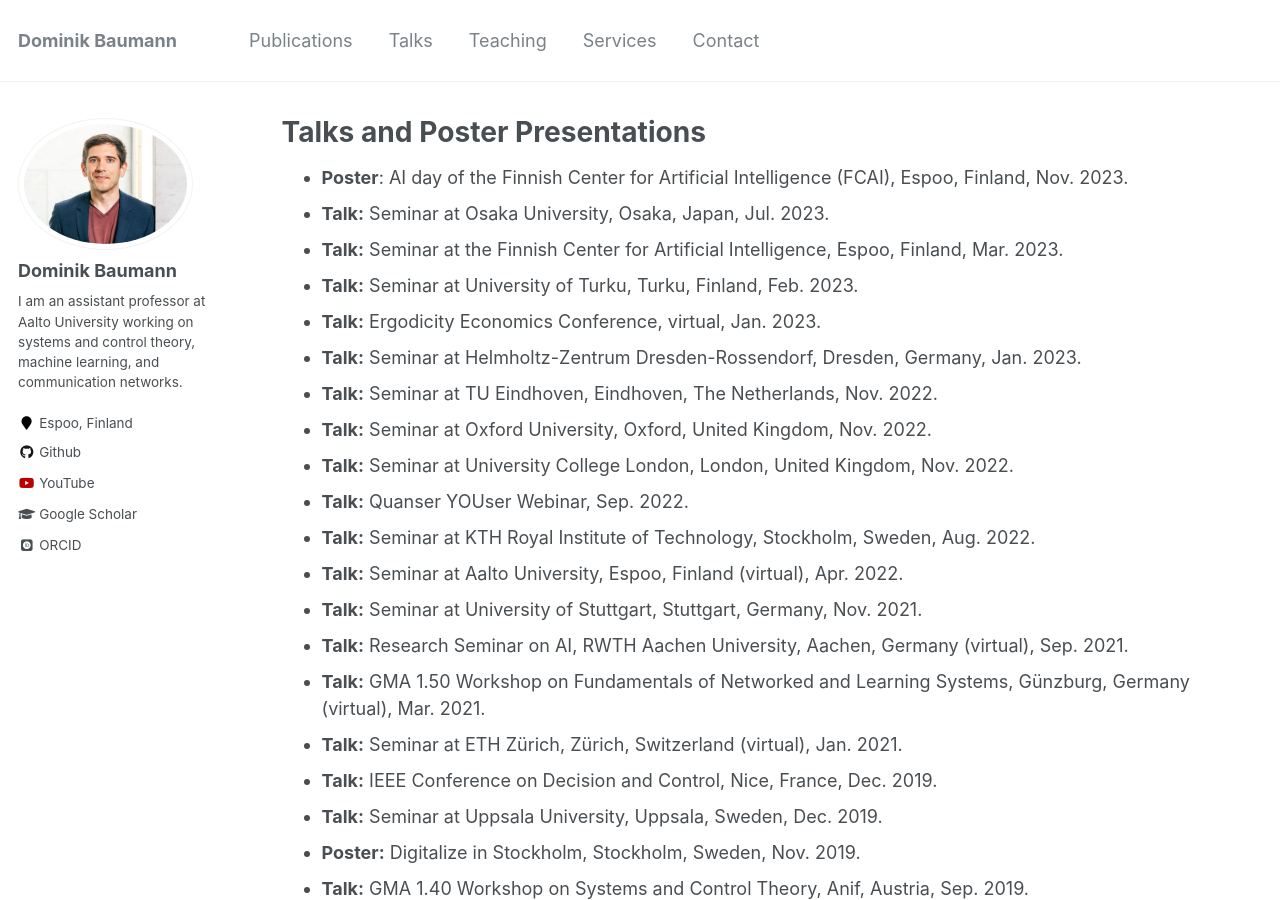
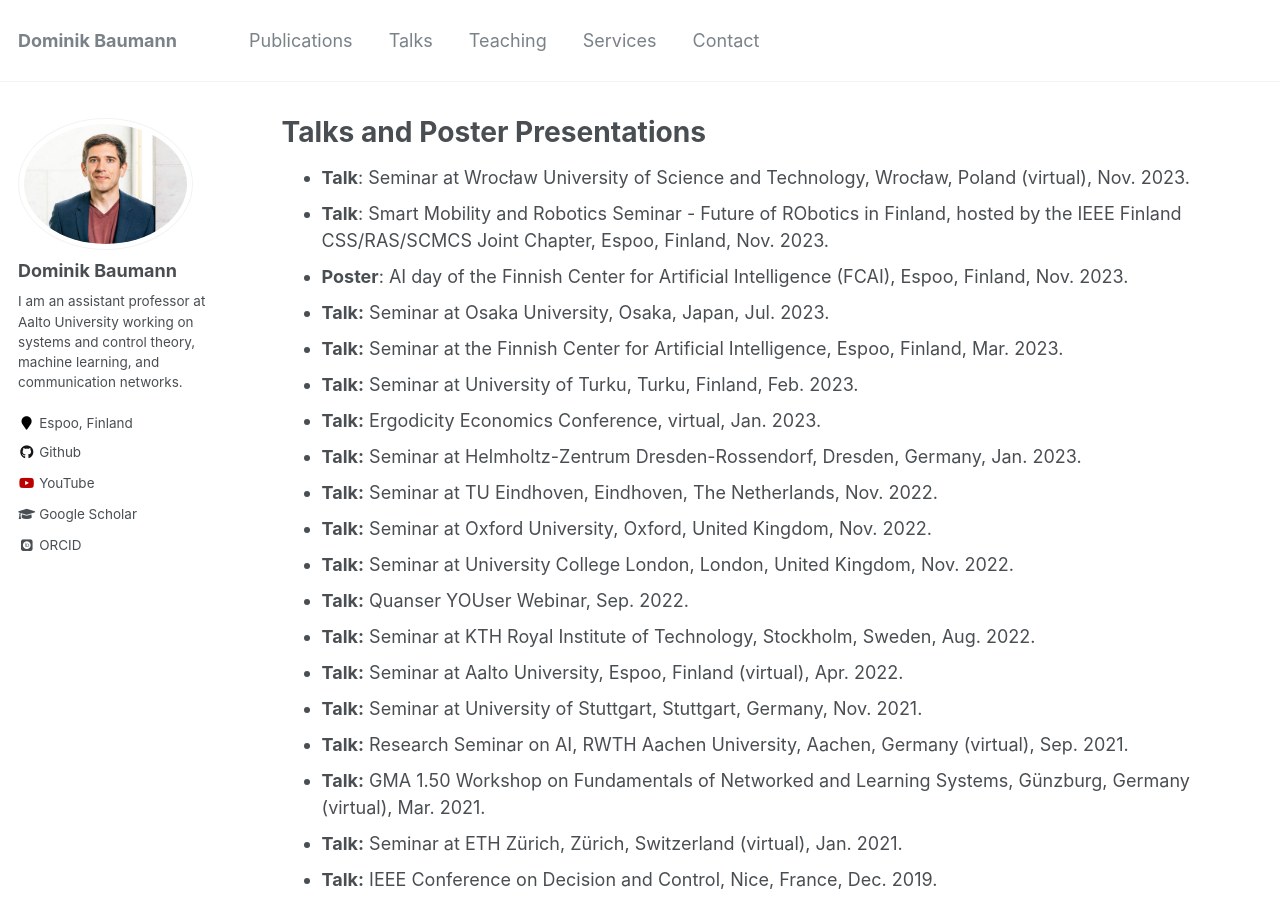
Before and after one commit to baumanndominik/baumanndominik.github.io, a Jekyll site: the page built from _pages/talks.md, in a window 1280 px wide and 900 px high. Built offline with Jekyll 4.4.1, drawn with Linux system fonts in a browser that asks for light colours; some web fonts are replaced.

Commit message:
new talks

```diff
--- a/_pages/talks.md
+++ b/_pages/talks.md
@@ -5,6 +5,8 @@ permalink: /talks/
 author_profile: true
 ---
 
+* **Talk**: Seminar at Wrocław University of Science and Technology, Wrocław, Poland (virtual), Nov. 2023.
+* **Talk**: Smart Mobility and Robotics Seminar - Future of RObotics in Finland, hosted by the IEEE Finland CSS/RAS/SCMCS Joint Chapter, Espoo, Finland, Nov. 2023.
 * **Poster**: AI day of the Finnish Center for Artificial Intelligence (FCAI), Espoo, Finland, Nov. 2023.
 * **Talk:** Seminar at Osaka University, Osaka, Japan, Jul. 2023.
 * **Talk:** Seminar at the Finnish Center for Artificial Intelligence, Espoo, Finland, Mar. 2023.
```
